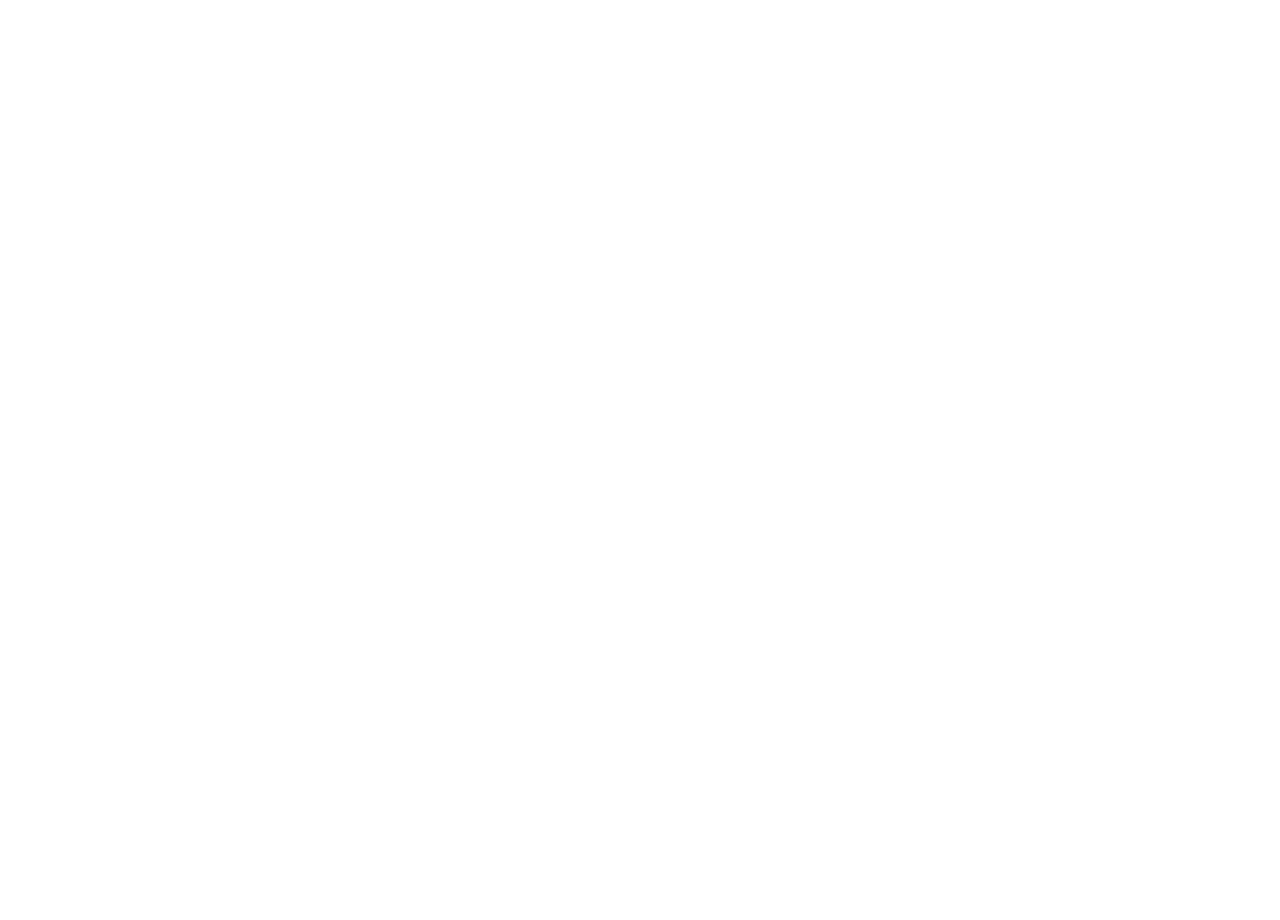
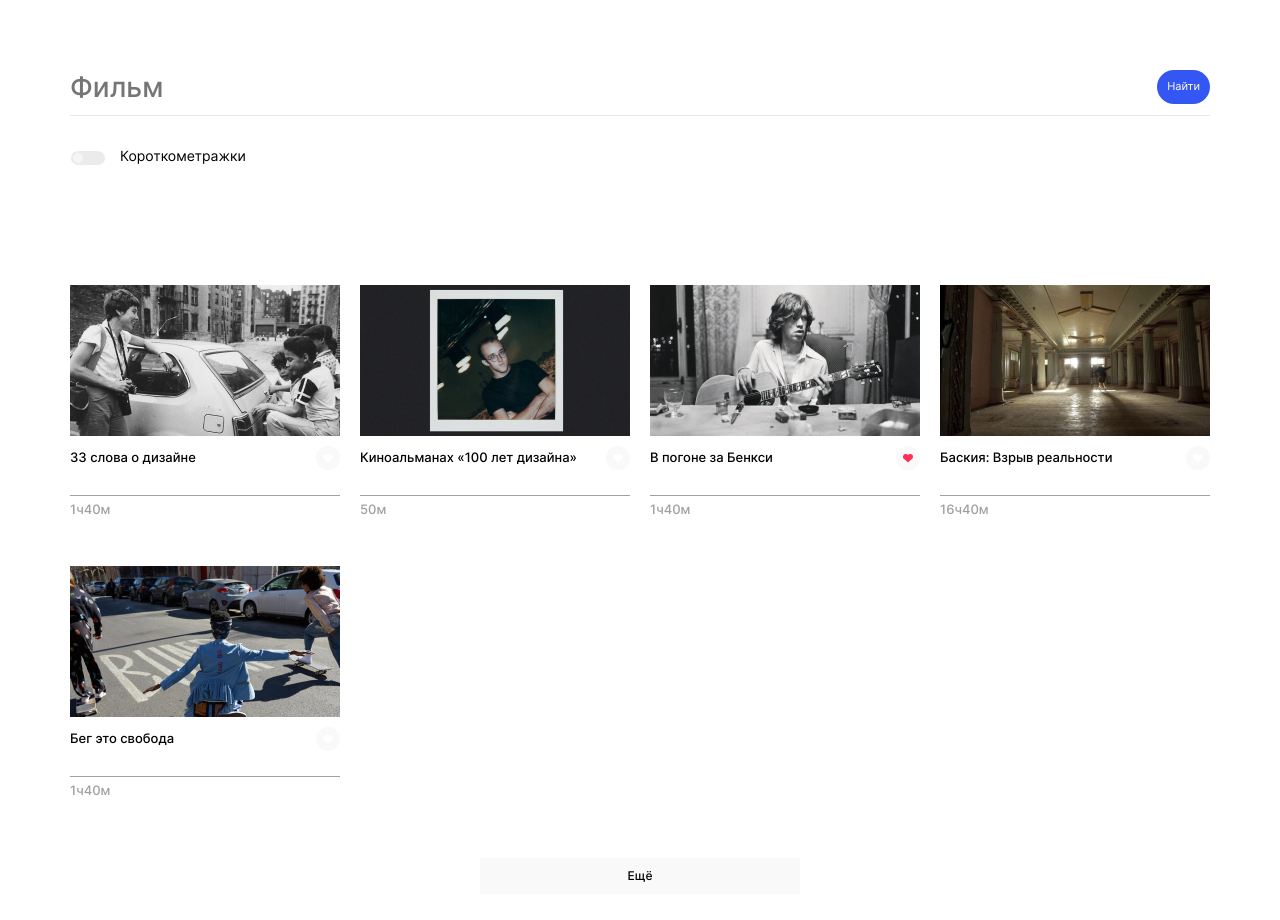
Before and after one commit to rusanov-andrey/movies-explorer-frontend, a React (Create React App) app: page /saved-movies in a window 1280 px wide. Before the commit this address had no page. Shown: the top 920 px of the page. Before the commit the page ends 800 px from the top, so only its background shows below. Built offline with nearby package versions, Linux system fonts and the light colour scheme.

Commit message:
SavedMovies

```diff
--- a/src/components/App/App.js
+++ b/src/components/App/App.js
@@ -3,6 +3,7 @@
 
 import AboutMain from '../AboutMain/AboutMain';
 import Movies from '../Movies/Movies';
+import SavedMovies from '../SavedMovies/SavedMovies';
 
 import './App.css';
 
@@ -13,6 +14,7 @@
         <Routes>
           <Route path='/' element={<AboutMain/>} />
           <Route path='/movies' element={<Movies/>} />
+          <Route path='/saved-movies' element={<SavedMovies/>} />
         </Routes>
       </BrowserRouter>
     </div>
--- /dev/null
+++ b/src/components/SavedMovies/SavedMovies.css
@@ -0,0 +1,7 @@
+.saved-movies {
+  margin: 0;
+  padding: 0;
+
+  box-sizing: border-box;
+  width: 100%;
+}
--- /dev/null
+++ b/src/components/SavedMovies/SavedMovies.js
@@ -0,0 +1,13 @@
+import SearchForm from '../SearchForm/SearchForm';
+import MoviesCardList from '../MoviesCardList/MoviesCardList'
+
+import './SavedMovies.css'
+
+export  default function SavedMovies() {
+  return (
+    <div className='saved-movies'>
+      <SearchForm />
+      <MoviesCardList />
+    </div>
+  );
+}
```
